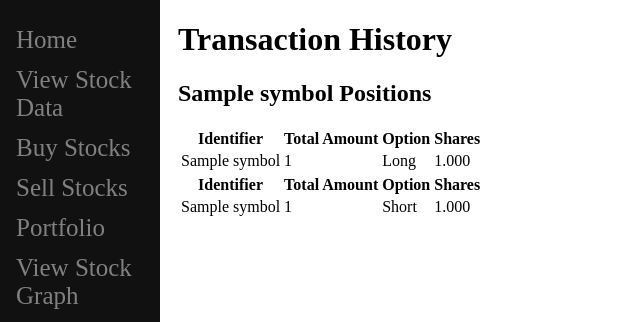
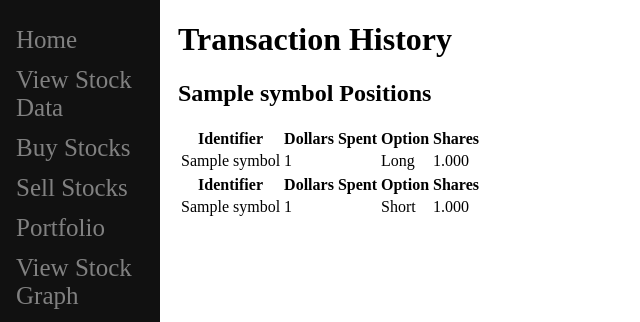
Before and after one commit to ShinuxDruid/COP5818, a Django app: template demo/users/templates/users/transaction_history.html in a window 1280 px wide. Shown: the top 322 px of the page, without its empty margins (0-640 px from the left). Run offline with Django 4.2, Linux system fonts and the light colour scheme; the template is opened without the code that fills it: most values are stand-ins (such as "Sample title", 1, 10 or a date in 2020).

Commit message:
Update transaction_history.html

```diff
--- a/demo/users/templates/users/transaction_history.html
+++ b/demo/users/templates/users/transaction_history.html
@@ -14,7 +14,7 @@
                         <thead>
                             <tr>
                                 <th>Identifier</th>
-                                <th>Total Amount</th>
+                                <th>Dollars Spent</th>
                                 <th>Option</th>
                                 <th>Shares</th>
                             </tr>
@@ -36,7 +36,7 @@
                         <thead>
                             <tr>
                                 <th>Identifier</th>
-                                <th>Total Amount</th>
+                                <th>Dollars Spent</th>
                                 <th>Option</th>
                                 <th>Shares</th>
                             </tr>
```
